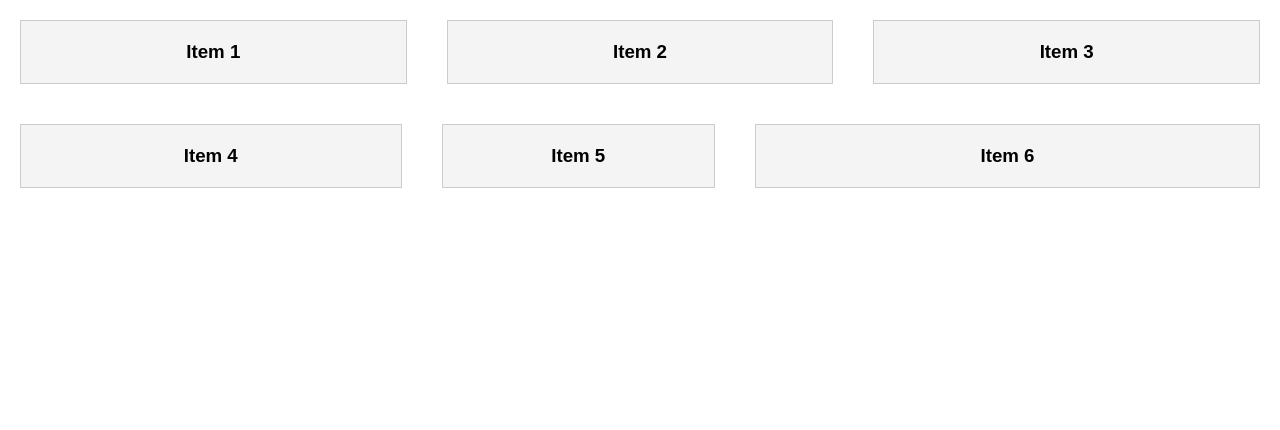
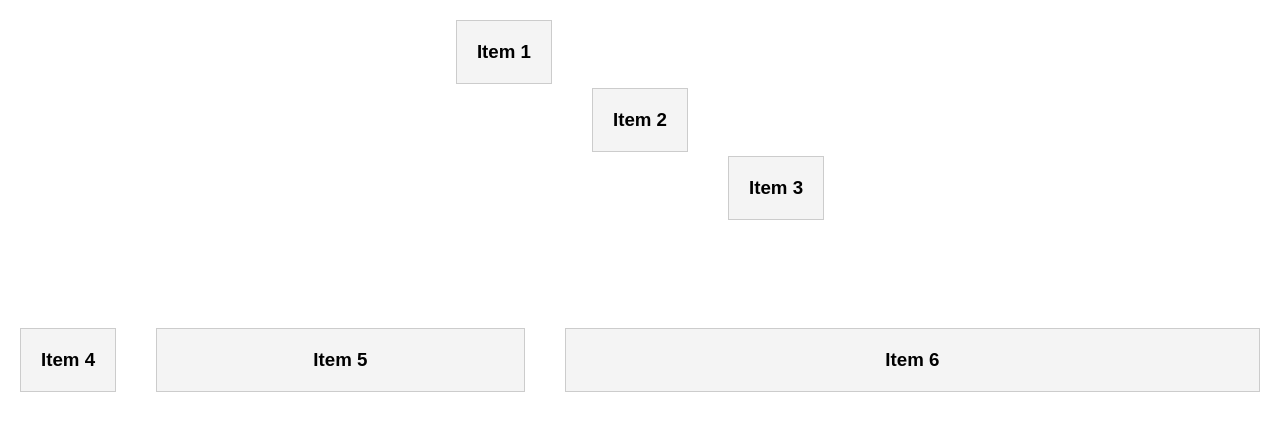
Before and after one commit to dev-montgomery/16_flexbox, a plain HTML site: page index.html in a window 1280 px wide. Drawn offline with Linux system fonts and the light colour scheme.

Commit message:
completed flex alignment and justify lesson

```diff
--- a/index.html
+++ b/index.html
@@ -21,7 +21,7 @@
       padding: 20px;
       margin: 20px;
       text-align: center;
-      flex: 1 0 150px;
+      /* flex: 1 0 150px; */
       /* The property flex includes grow, shrink, and the basis */
       /* flex-wrap: wrap; */
       /* flex-wrap wraps elements */
@@ -29,6 +29,19 @@
 
     .flex-container {
       display: flex;
+      height: 30vh;
+      align-items: center;
+      /* align-items aligns content on the cross axis and requires a height... the axis changes based on flex-direction... the axis also affects flex properties */
+      justify-content: center;
+      /* item 1, 2, 3 are justified content along the main axis. */
+    }
+
+    .item-1 {
+      align-self: flex-start;
+    }
+
+    .item-3 {
+      align-self: flex-end;
     }
 
     .item-4 {
@@ -46,6 +59,8 @@
     }
 
     /* flex-basis is like setting an initial width. It allows other elements with certain flex properties to change in relation to each other */
+
+
   </style>
 </head>
 <body>
```
